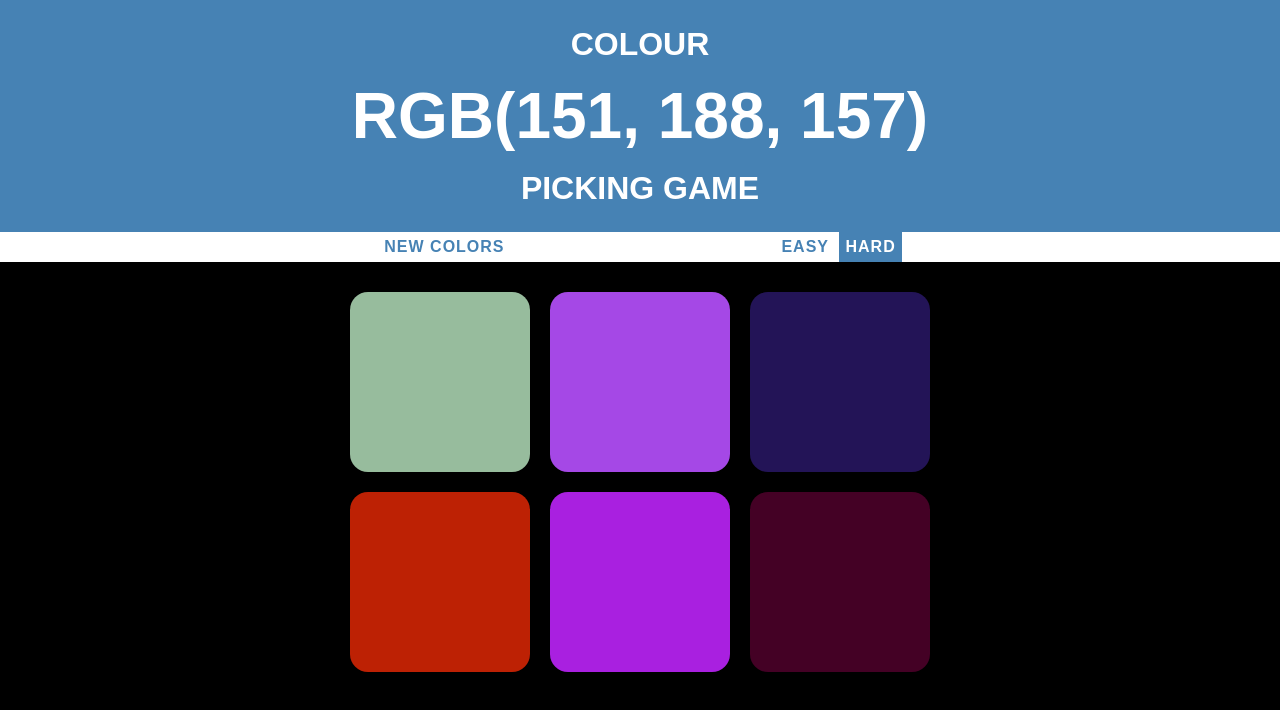
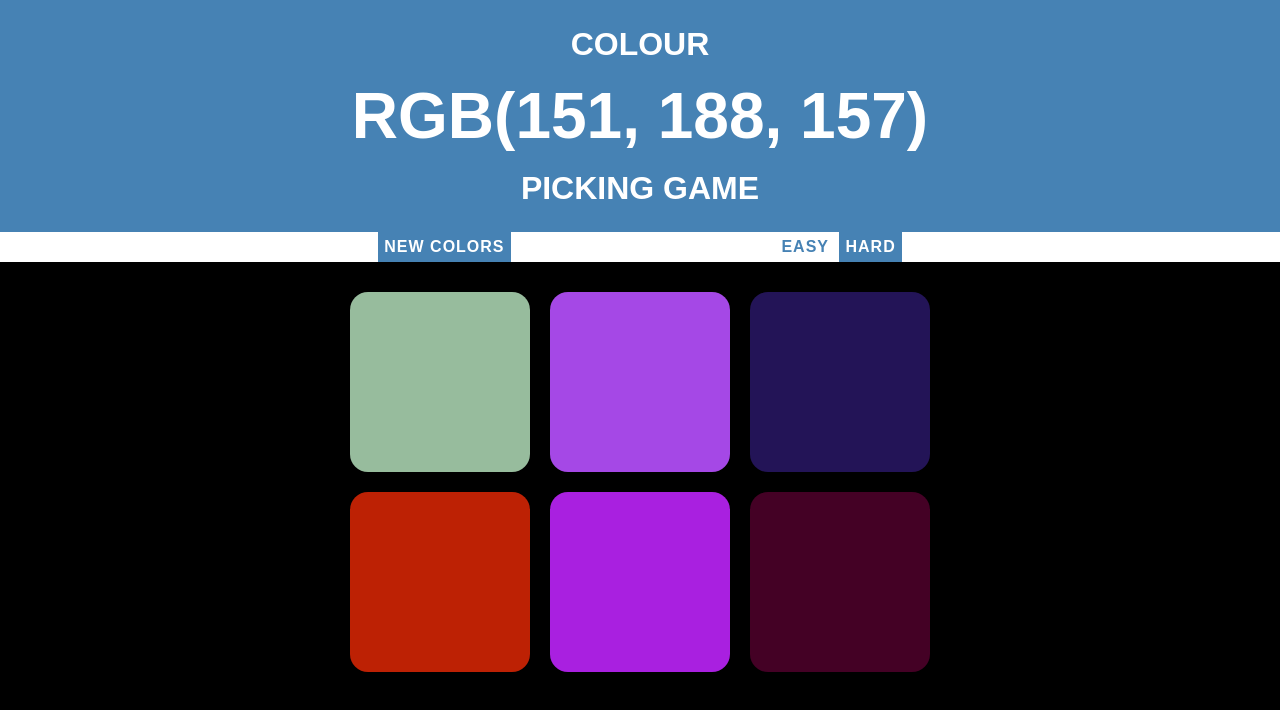
Before and after one commit to XyroPhyte/Color-Game, a plain HTML site: page index.html in a window 1280 px wide. In both pictures the pointer is over the button "NEW COLORS". Drawn offline with Linux system fonts and the light colour scheme.

Commit message:
Improved hovering color change.

```diff
--- a/graphics.css
+++ b/graphics.css
@@ -64,6 +64,11 @@ button {
     outline: none;
 }
 
+button:hover{
+    color: white;
+    background: steelblue;
+}
+
 #message{
     display: inline-block;
     width: 20%;
```
